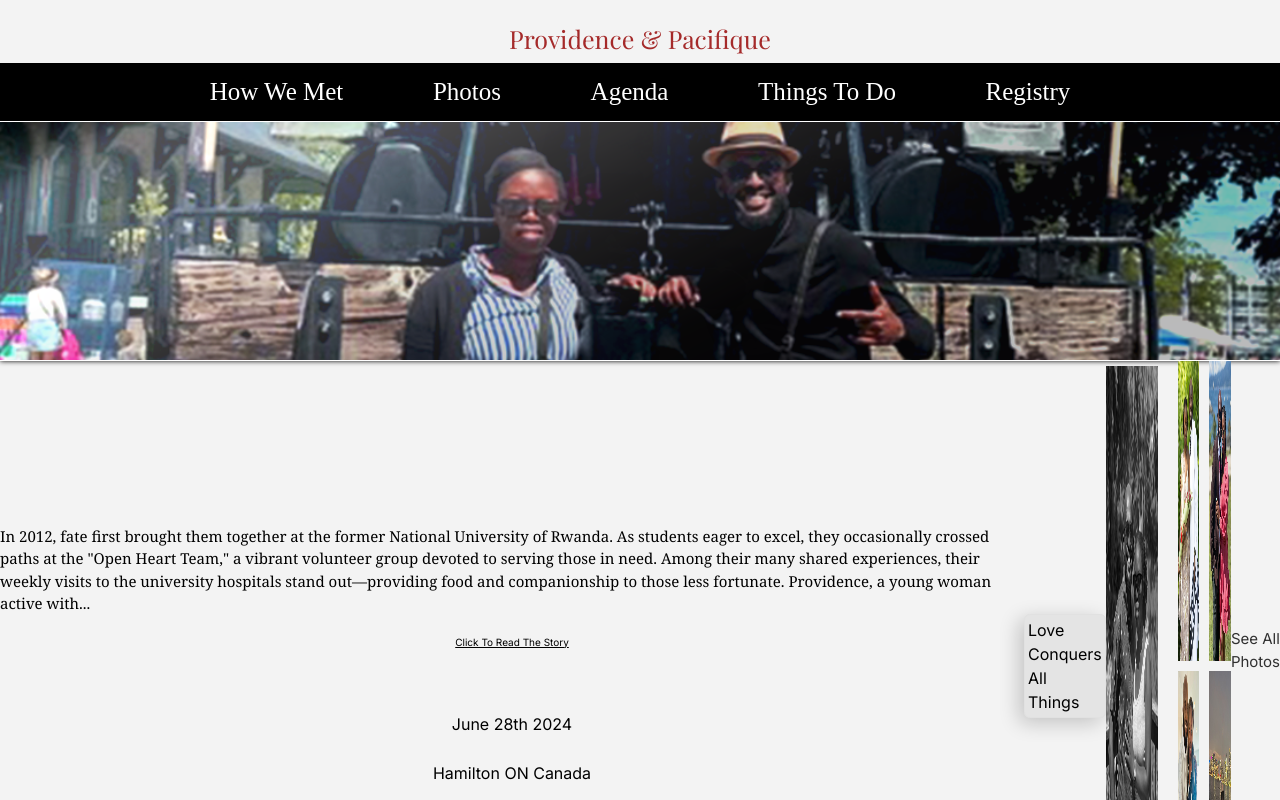
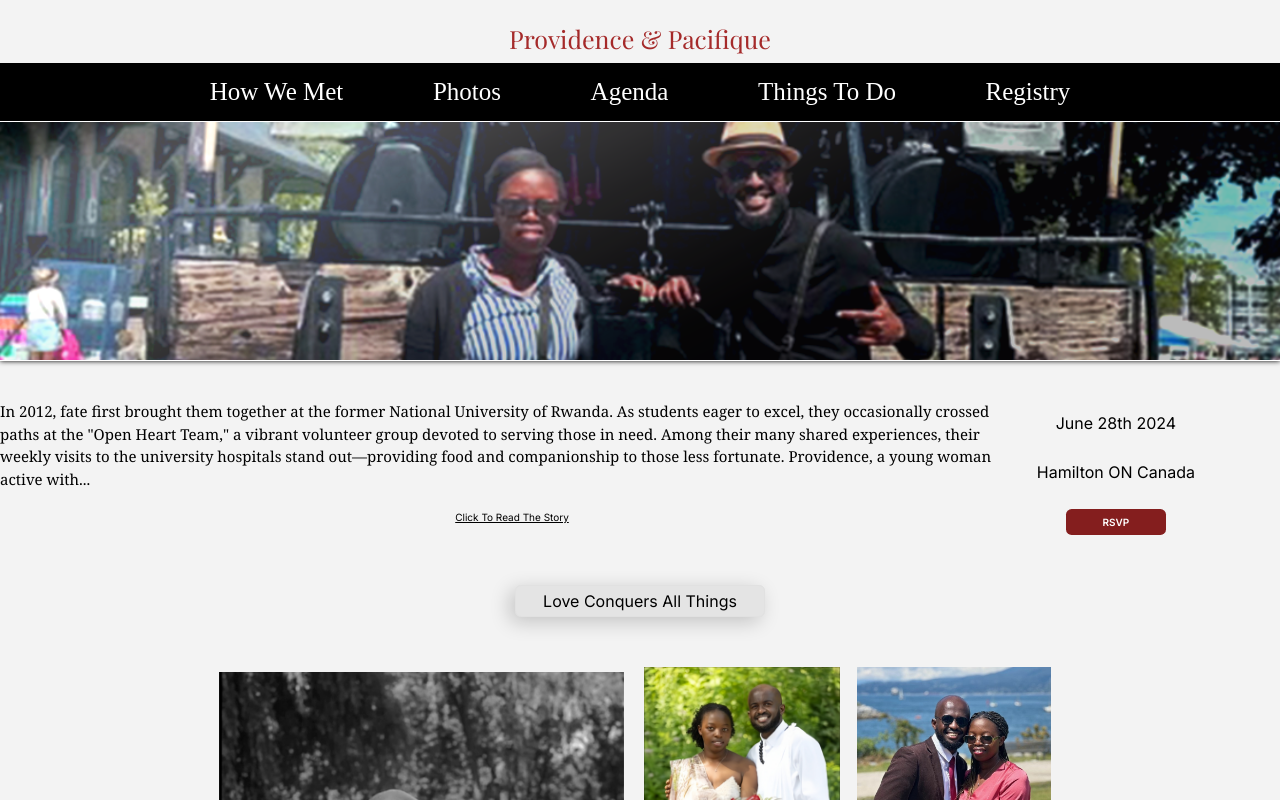
Before and after one commit to deodagee/provipaciwedding, a Next.js app: page / in a window 1280 px wide. Shown: the top 800 px of the page. Built offline with nearby package versions, Linux system fonts and the light colour scheme; a web font is replaced by a local one.

Commit message:
first commit

```diff
--- a/src/app/styles/indexmain.module.css
+++ b/src/app/styles/indexmain.module.css
@@ -110,7 +110,7 @@
 
 .top_tag_wrapper {
     display: flex;
-    flex-direction: row;
+    flex-direction: column;
     width: 100vw;
     align-items: center;
     height: auto;
@@ -126,7 +126,7 @@
 
 .top_tag_section1_and2 {
     display: flex;
-    flex-direction: column;
+    flex-direction: row;
     width: 100vw;
     gap: 1vw;
 
```
